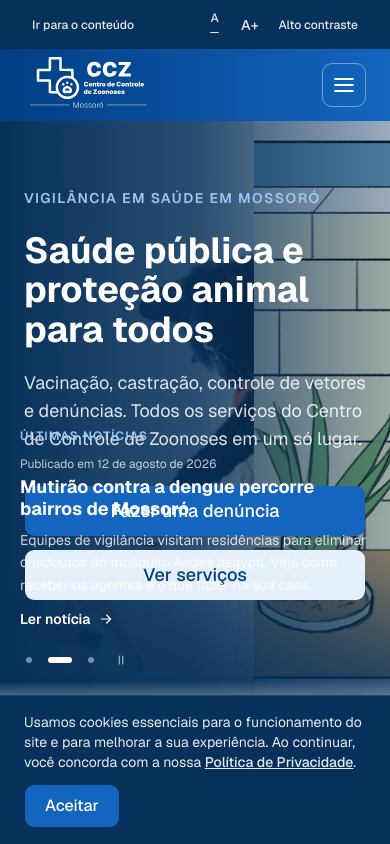
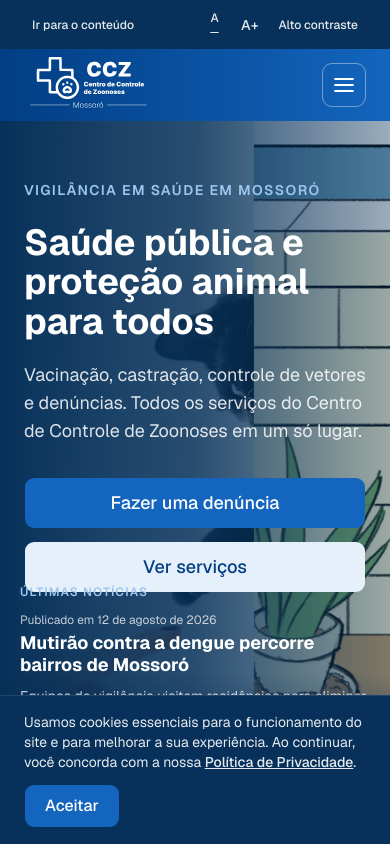
Before and after one commit to syndiy/Site-CCZ-Mossoro, a Next.js app: page / in a window 390 px wide. Shown: the top 844 px of the page. Built offline with nearby package versions, Linux system fonts and the light colour scheme.

Commit message:
fix: adapta noticias do hero ao celular

```diff
--- a/src/components/home/hero-news.tsx
+++ b/src/components/home/hero-news.tsx
@@ -92,9 +92,9 @@ export function HeroNewsBackground({ slides, fallback, fallbackAlt }: Props) {
       />
 
       {noticia ? (
-        <div className="absolute inset-x-0 bottom-0 z-10 pb-14">
+        <div className="absolute inset-x-0 bottom-0 z-10 pb-6 sm:pb-10 md:pb-14">
           <div className="mx-auto w-full max-w-[1200px] px-5 sm:px-8">
-            <div className="grid gap-4 lg:grid-cols-[minmax(0,1fr)_auto] lg:items-end">
+            <div className="grid min-w-0 gap-3 sm:gap-4 lg:grid-cols-[minmax(0,1fr)_auto] lg:items-end">
               {/* aria-live avisa leitores de tela a cada troca. */}
               <div aria-live="polite" aria-atomic="true" className="min-w-0">
                 <span className="text-xs font-semibold uppercase tracking-widest text-brand-300">
@@ -105,10 +105,10 @@ export function HeroNewsBackground({ slides, fallback, fallbackAlt }: Props) {
                   className="group mt-2 block max-w-3xl text-white underline-offset-4 hover:underline"
                 >
                   <span className="block text-xs text-white/75">Publicado em {noticia.publishedLabel}</span>
-                  <span className="mt-1 block text-lg font-bold leading-tight sm:text-2xl">
+                  <span className="mt-1 block line-clamp-3 text-lg font-bold leading-tight sm:line-clamp-2 sm:text-2xl">
                     {noticia.title}
                   </span>
-                  {noticia.excerpt ? <span className="mt-2 block line-clamp-2 text-sm leading-relaxed text-white/80">{noticia.excerpt}</span> : null}
+                  {noticia.excerpt ? <span className="mt-2 block line-clamp-3 text-sm leading-relaxed text-white/80 sm:line-clamp-2">{noticia.excerpt}</span> : null}
                   <span className="mt-3 inline-flex items-center gap-2 text-sm font-semibold text-white">
                     Ler notícia
                     <Icon name="arrow" size={16} className="transition-transform group-hover:translate-x-1" />
@@ -116,7 +116,7 @@ export function HeroNewsBackground({ slides, fallback, fallbackAlt }: Props) {
                 </Link>
               </div>
 
-              <div className="flex items-center gap-1 lg:pb-1">
+              <div className="flex max-w-full flex-wrap items-center gap-1 lg:pb-1">
                 {slides.map((slide, i) => (
                   <button
                     key={slide.slug}
--- a/src/components/home/hero.tsx
+++ b/src/components/home/hero.tsx
@@ -18,7 +18,13 @@ export function Hero({ eyebrow, title, subtitle, image, imageAlt, slides, childr
   const comSlides = Boolean(slides && slides.length > 0);
 
   return (
-    <section className="relative flex min-h-[560px] items-center overflow-hidden bg-brand-900 md:min-h-[640px]">
+    <section
+      className={
+        comSlides
+          ? "relative flex min-h-[720px] items-center overflow-hidden bg-brand-900 sm:min-h-[680px] md:min-h-[640px]"
+          : "relative flex min-h-[560px] items-center overflow-hidden bg-brand-900 md:min-h-[640px]"
+      }
+    >
       {comSlides ? (
         <HeroNewsBackground slides={slides!} fallback={image} fallbackAlt={imageAlt} />
       ) : (
@@ -35,7 +41,7 @@ export function Hero({ eyebrow, title, subtitle, image, imageAlt, slides, childr
         </>
       )}
 
-      <Container className={comSlides ? "relative pb-32 pt-16" : "relative py-16"}>
+      <Container className={comSlides ? "relative pb-64 pt-14 sm:pb-56 sm:pt-16 md:pb-32" : "relative py-16"}>
         <div className="max-w-2xl">
           {eyebrow ? (
             <span className="inline-flex items-center gap-3 text-sm font-semibold uppercase tracking-widest text-brand-300">
```
